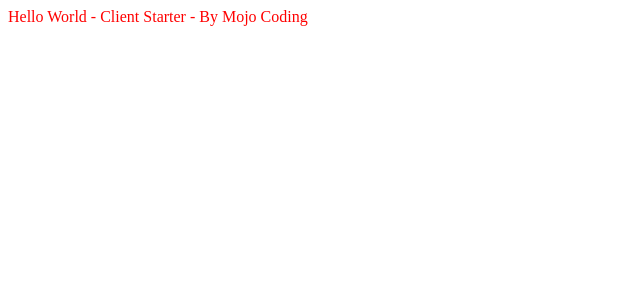
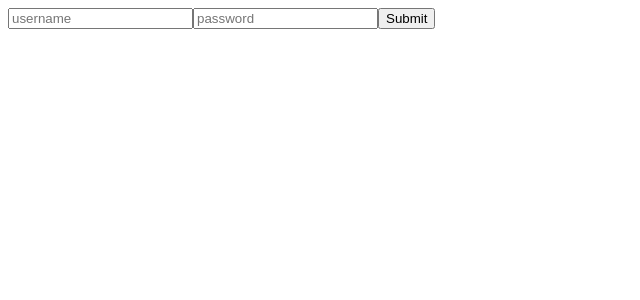
Before and after one commit to mojocodeio/client-starter, a React app: page / in a window 1280 px wide. Shown: the top 300 px of the page, without its empty margins (0-640 px from the left). Built offline with nearby package versions, Linux system fonts and the light colour scheme.

Commit message:
added simple login form

```diff
--- a/src/App/App.js
+++ b/src/App/App.js
@@ -1,11 +1,15 @@
 import React from 'react';
 
+/* styles **/
 import styles from './App.less';
+
+/* components **/
+import Auth from './Auth/Auth';
 
 export const App = () => {
     return (
-        <div className={`${styles.hello} world`}>
-            Hello World - Client Starter - By Mojo Coding
+        <div className={styles.app}>
+            <Auth />
         </div>
     );
 }
--- a/src/App/App.less
+++ b/src/App/App.less
@@ -1,3 +1,4 @@
-.hello {
-    color: red;
+.app {
+    padding: 0;
+    margin: 0;
 }
--- /dev/null
+++ b/src/App/Auth/Auth.js
@@ -0,0 +1,15 @@
+import React from 'react';
+
+import styles from './Auth.less';
+
+export const Auth = () => {
+    return (
+        <form className={styles.form}>
+            <input placeholder="username" />
+            <input placeholder="password" />
+            <button>Submit</button>
+        </form>
+    );
+};
+
+export default Auth;
--- /dev/null
+++ b/src/App/Auth/Auth.less
@@ -0,0 +1,3 @@
+.form {
+    border: blue;
+}
```
Also changed, not shown: src/index.js (+13 -0 lines).
